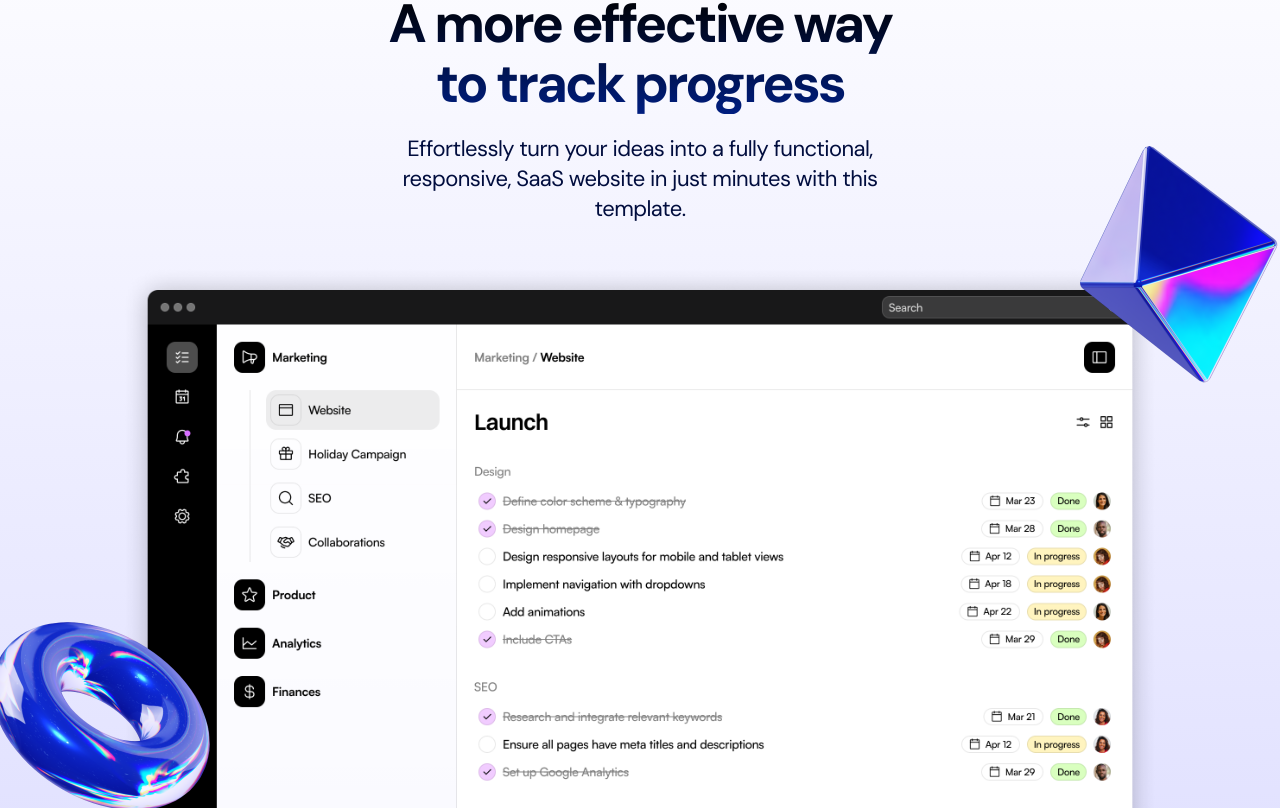
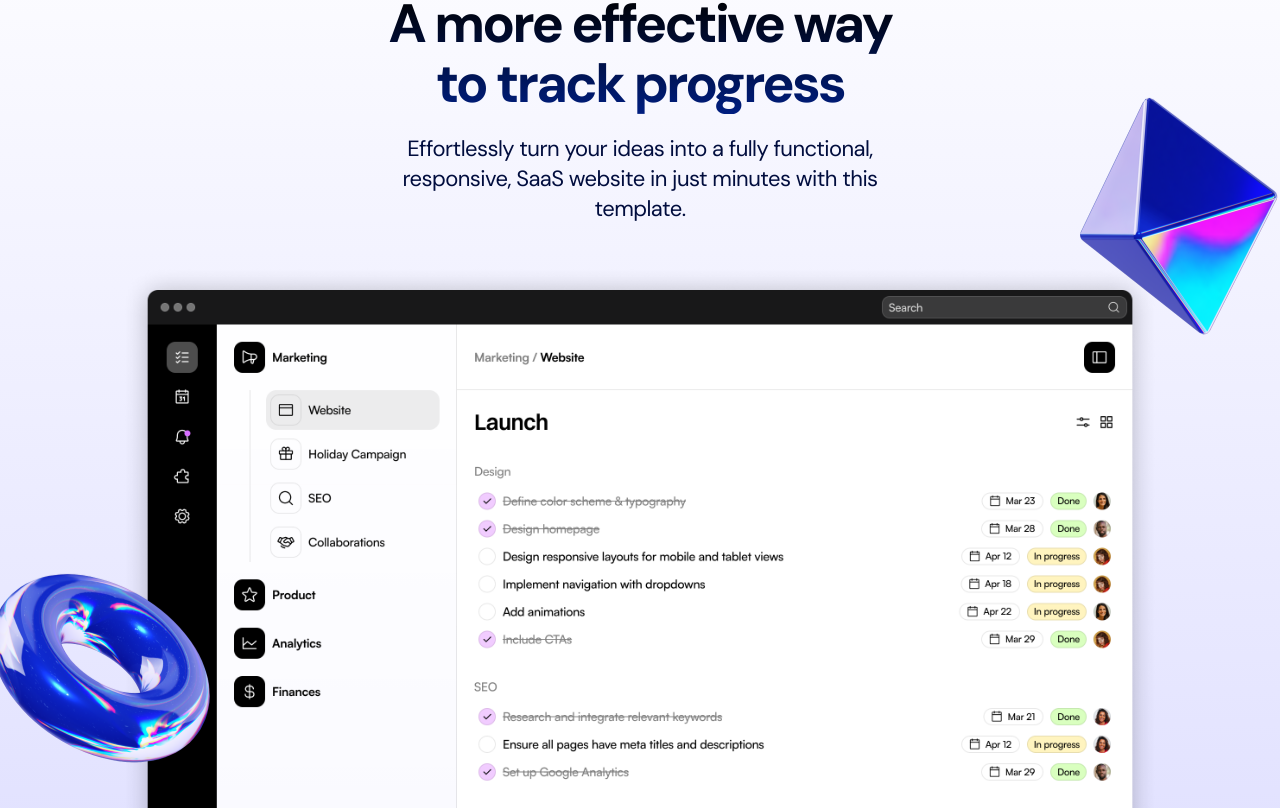
Before and after one commit to Alwaz/saas-landing-page, a Next.js app: page / in a window 1280 px wide. Shown: the part 1112-1920 px from the top of the page. Built offline with nearby package versions, Linux system fonts and the light colour scheme.

Commit message:
style(animations): product showcase animation added

```diff
--- a/src/sections/LogoTicker.tsx
+++ b/src/sections/LogoTicker.tsx
@@ -1,5 +1,5 @@
 "use client";
-import { motion, useScroll, useTransform } from "framer-motion";
+import { motion } from "framer-motion";
 import AcmeLogo from "@/assets/logo-acme.png";
 import QuantumLogo from "@/assets/logo-quantum.png";
 import EchoLogo from "@/assets/logo-echo.png";
--- a/src/sections/ProductShowcase.tsx
+++ b/src/sections/ProductShowcase.tsx
@@ -1,11 +1,24 @@
+"use client";
+import { useRef } from "react";
+import { motion, useScroll, useTransform } from "framer-motion";
 import Image from "next/image";
 import TubeImage from "@/assets/tube.png";
 import PyramidImage from "@/assets/pyramid.png";
 import ProductImage from "@/assets/product-image.png";
 
 export const ProductShowcase = () => {
+  const sectionRef = useRef(null);
+  const { scrollYProgress } = useScroll({
+    target: sectionRef,
+    offset: ["start end", "end start"],
+  });
+  const translateY = useTransform(scrollYProgress, [0, 1], [150, -150]);
+
   return (
-    <section className="bg-gradient-to-b from-white to-[#DCDCFF] py-24 overflow-x-clip">
+    <section
+      ref={sectionRef}
+      className="bg-gradient-to-b from-white to-[#DCDCFF] py-24 overflow-x-clip"
+    >
       <div className="container">
         <div className="section-heading">
           <div className="flex justify-center">
@@ -21,17 +34,20 @@
         </div>
         <div className="relative">
           <Image src={ProductImage} alt="Product Image" className="mt-10" />
-          <Image
-            src={PyramidImage}
+          <motion.img
+            src={PyramidImage.src}
             alt="Pyramid Image"
             height={262}
             width={262}
             className="hidden md:block absolute -right-36 -top-32"
+            style={{ translateY }}
           />
-          <Image
-            src={TubeImage}
+          <motion.img
+            src={TubeImage.src}
             alt="Tube Image"
             height={248}
+            width={248}
+            style={{ translateY }}
             className="hidden md:block absolute bottom-24 -left-36"
           />
         </div>
```
